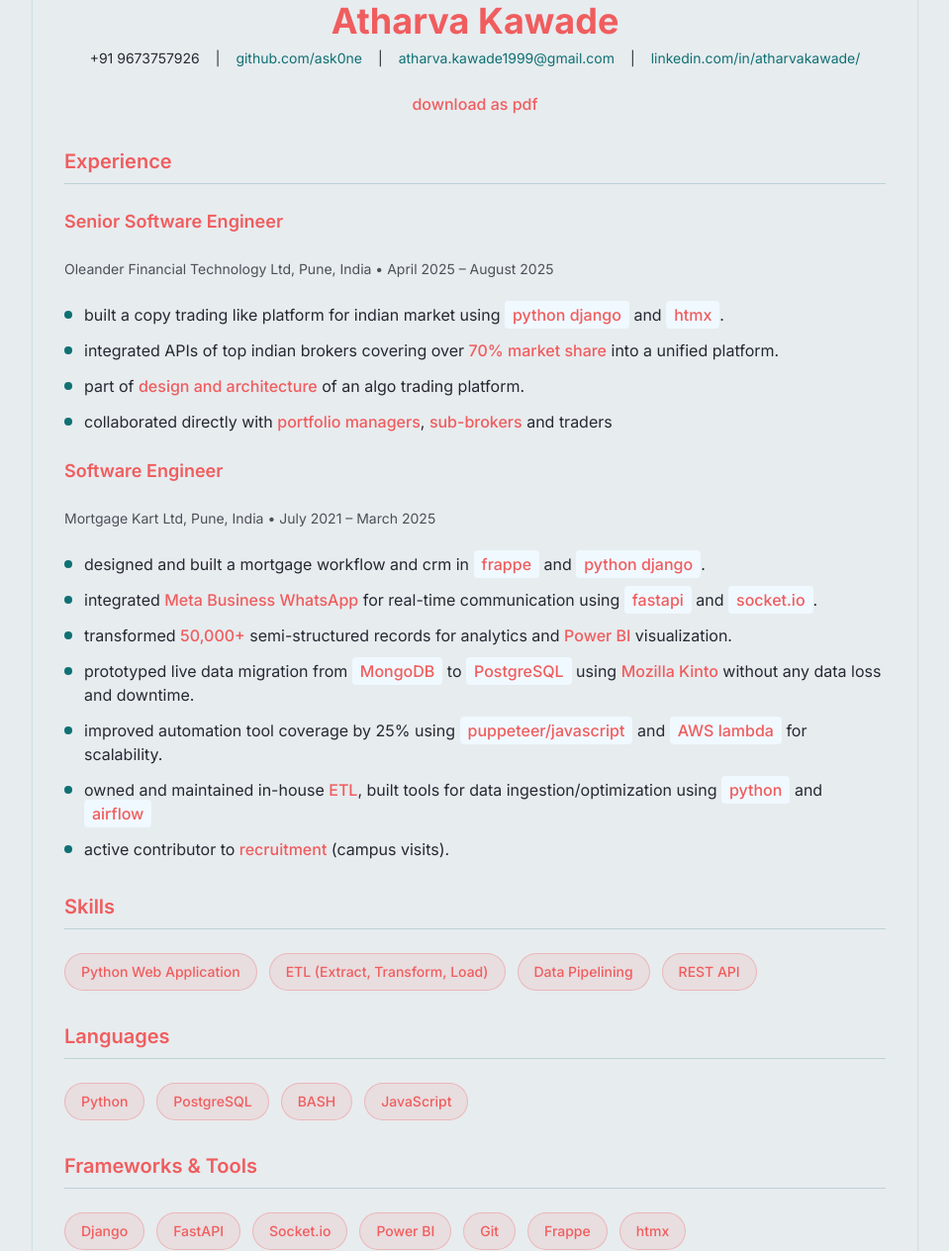
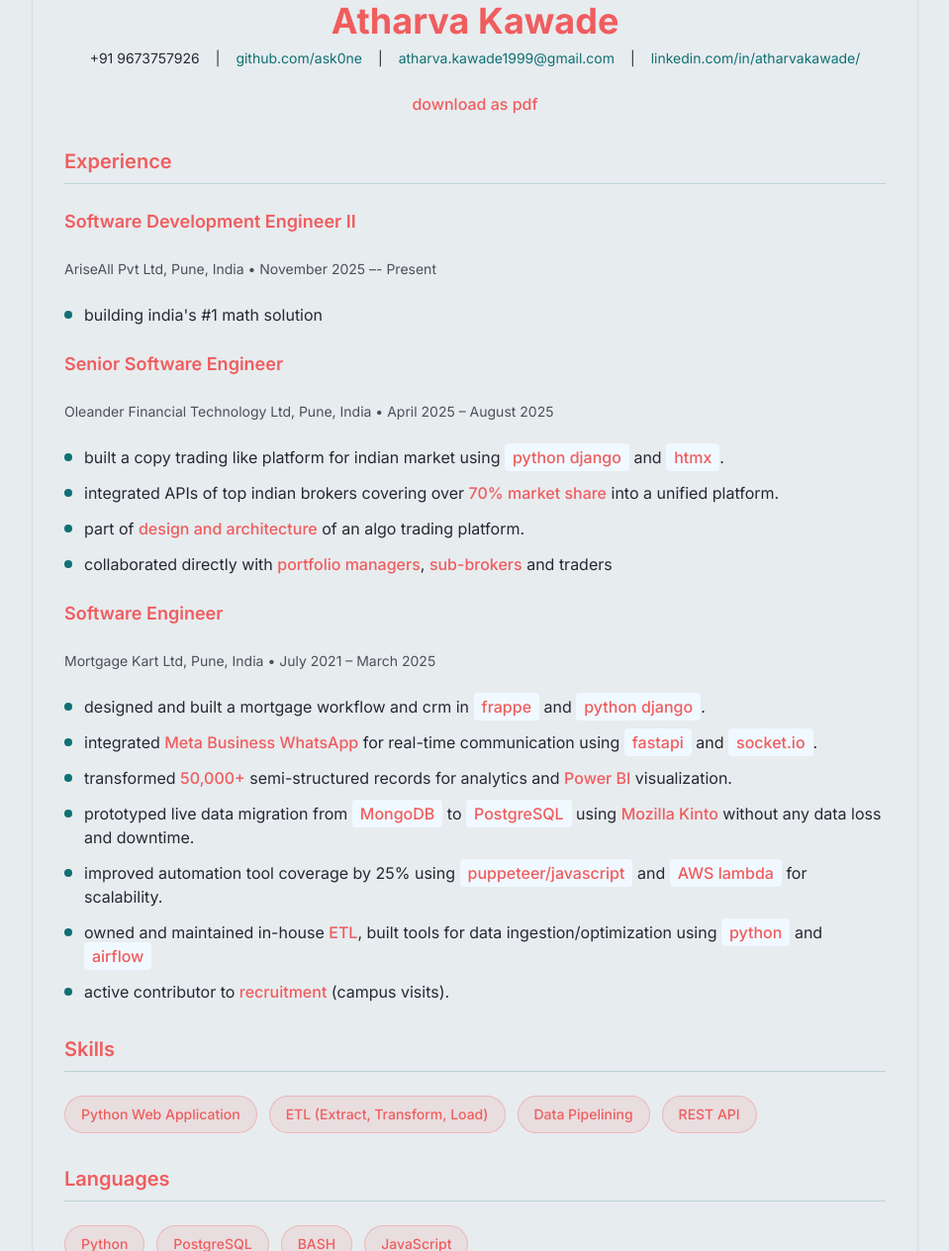
Before and after one commit to ask0ne/ask0ne, a FastAPI app: page /cv in a window 1280 px wide. Shown: the part 129-1393 px from the top of the page at 99% size, without its empty margins (160-1119 px from the left). Run offline with FastAPI, Linux system fonts and the light colour scheme; some libraries are stand-ins or nearby versions.

Commit message:
úpdated cv

```diff
--- a/templates/sections/cv.html
+++ b/templates/sections/cv.html
@@ -38,6 +38,16 @@
                     class="text-xl font-semibold text-accent-light dark:text-accent-dark mb-6 border-b border-primary-500/20 pb-2">
                     Experience</h3>
                 <div class="space-y-6">
+                    <h4 class="font-semibold text-accent-light dark:text-accent-dark text-lg">Software Development Engineer II</h4>
+                    <p class="text-primary-900/80 dark:text-surface-light/80 text-sm mb-3">AriseAll Pvt Ltd,
+                        Pune, India • November 2025 –- Present</p>
+
+                    <ul class="space-y-3">
+                        <li class="flex items-start gap-3 text-primary-900 dark:text-surface-light">
+                            <span class="mt-2 h-2 w-2 rounded-full bg-primary-500 flex-shrink-0"></span>
+                            <span>building india's #1 math solution<span>
+                        </li>
+                    </ul>
                     <h4 class="font-semibold text-accent-light dark:text-accent-dark text-lg">Senior
                         Software Engineer</h4>
                     <p class="text-primary-900/80 dark:text-surface-light/80 text-sm mb-3">Oleander Financial Technology
```
